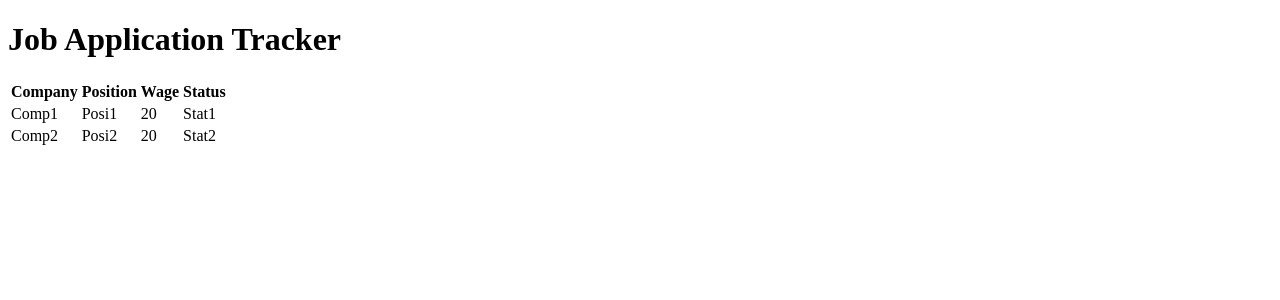
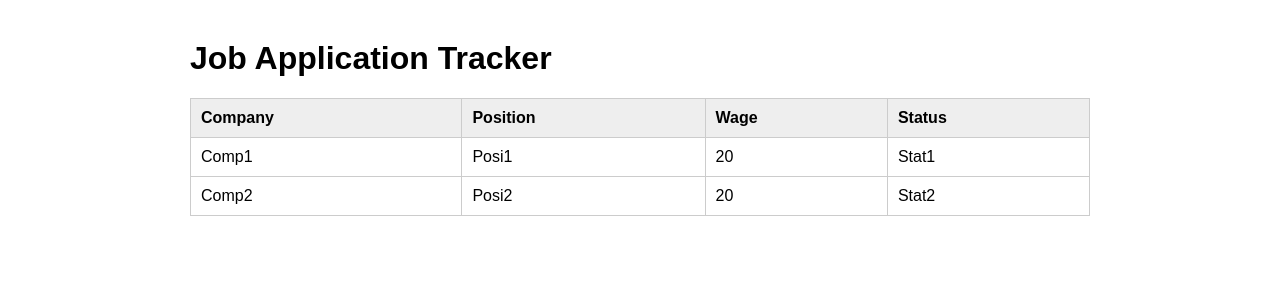
Before and after one commit to UniChen03/job_application_tracker, a Flask app: page / in a window 1280 px wide. Shown: the top 300 px of the page. Run offline with Flask 3, Linux system fonts and the light colour scheme.

Commit message:
Style the application table

```diff
--- /dev/null
+++ b/static/style.css
@@ -0,0 +1,21 @@
+body {
+    font-family: Arial, sans-serif;
+    max-width: 900px;
+    margin: 40px auto;
+}
+
+table {
+    width: 100%;
+    border-collapse: collapse;
+}
+
+th,
+td {
+    border: 1px solid #cccccc;
+    padding: 10px;
+    text-align: left;
+}
+
+th {
+    background-color: #eeeeee;
+}
--- a/templates/index.html
+++ b/templates/index.html
@@ -3,6 +3,10 @@
 <head>
     <meta charset="UTF-8">
     <title>{{ page_title }}</title>
+    <link
+        rel="stylesheet"
+        href="{{ url_for('static', filename='style.css') }}"
+    >
 </head>
 <body>
     <h1>{{ page_title }}</h1>
```
Also changed, not shown: PROJECT_STATUS.md (+1 -0 lines).
